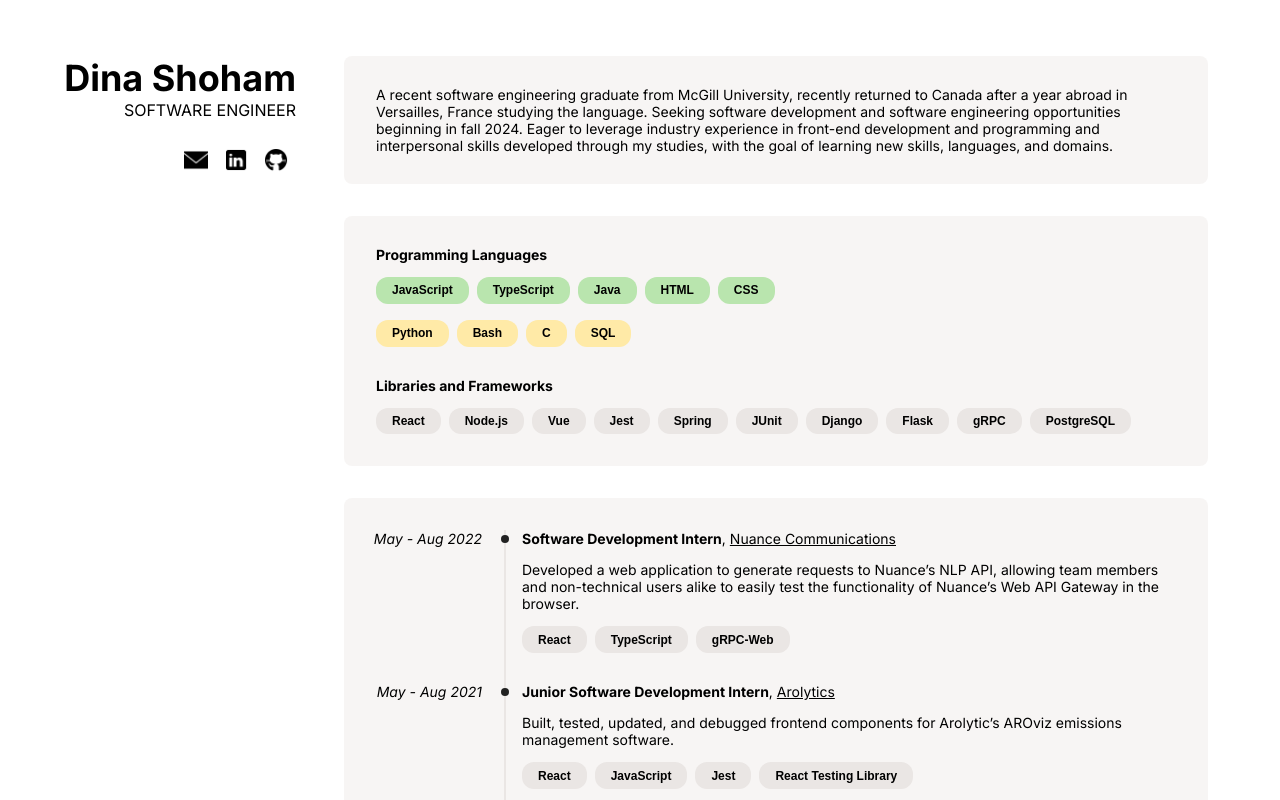
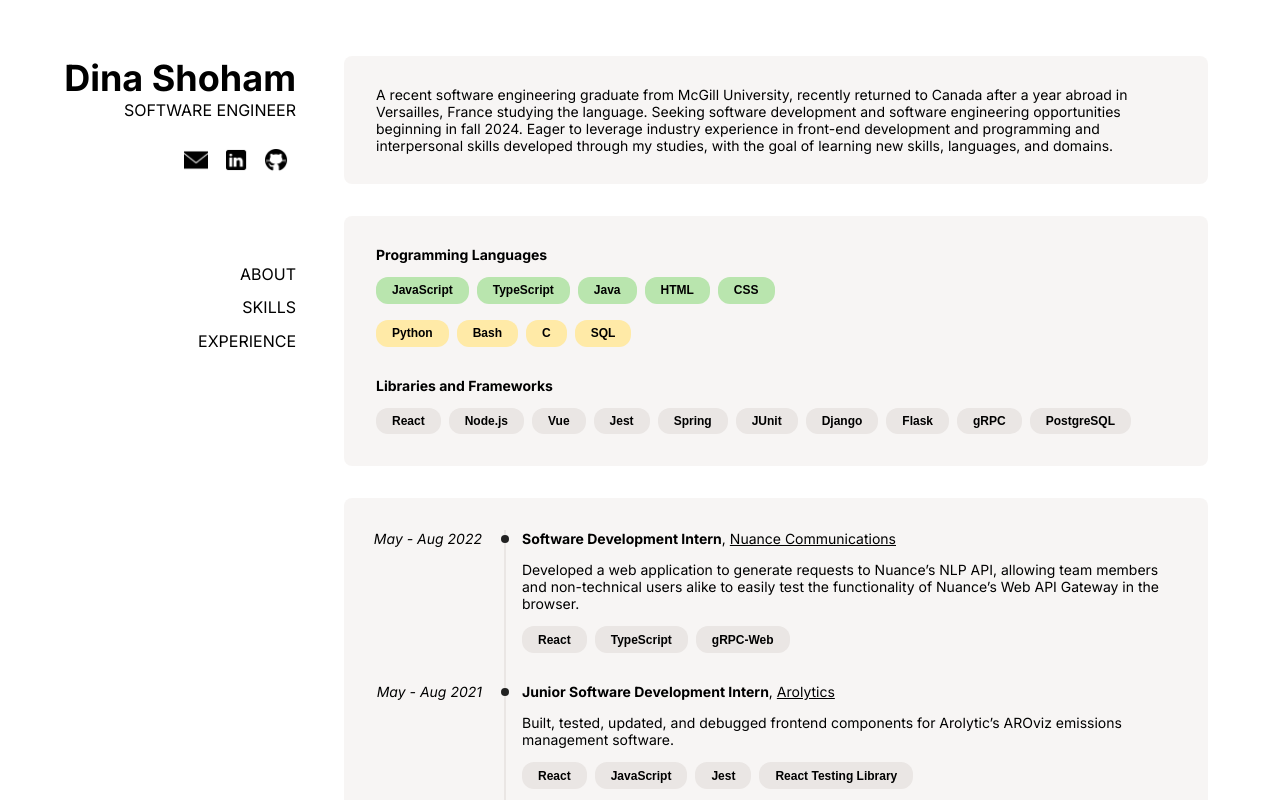
Before and after one commit to dina-shoham/personal-website, a Vue app: page / in a window 1280 px wide. Shown: the top 800 px of the page. Built offline with nearby package versions, Linux system fonts and the light colour scheme.

Commit message:
started table of contents

```diff
--- a/src/App.vue
+++ b/src/App.vue
@@ -3,21 +3,31 @@ import Header from './components/Header.vue'
 import SectionAbout from './components/SectionAbout.vue'
 import SectionSkills from './components/SectionSkills.vue'
 import SectionExperience from './components/SectionExperience.vue'
+import Contents from './components/Contents.vue'
 </script>
 
 <template>
   <div class="page">
     <div class="sidebar">
       <Header name="Dina Shoham" title="Software Engineer"></Header>
+      <br />
+      <Contents
+        :items="[
+          { text: 'About', id: 'about' },
+          { text: 'Skills', id: 'skills' },
+          { text: 'Experience', id: 'experience' }
+        ]"
+      >
+      </Contents>
     </div>
     <div class="content">
-      <div class="section">
+      <div class="section" id="about">
         <SectionAbout></SectionAbout>
       </div>
-      <div class="section">
+      <div class="section" id="skills">
         <SectionSkills></SectionSkills>
       </div>
-      <div class="section">
+      <div class="section" id="experience">
         <SectionExperience></SectionExperience>
       </div>
     </div>
--- a/src/components/Contents.vue
+++ b/src/components/Contents.vue
@@ -1,5 +1,24 @@
-<script setup></script>
+<script setup>
+defineProps({
+  items: { type: Array, required: true }
+})
+</script>
 
-<template></template>
+<template>
+  <li class="content-li" v-for="item in items">
+    <a :href="`#${item.id}`"
+      ><h2 class="content-item">{{ item.text }}</h2></a
+    >
+  </li>
+</template>
 
-<style></style>
+<style>
+.content-item:hover {
+  font-weight: 700;
+}
+
+.content-li {
+  list-style-type: none;
+  text-align: right;
+}
+</style>
--- a/src/components/Header.vue
+++ b/src/components/Header.vue
@@ -26,5 +26,6 @@ h2 {
 .header {
   /* margin: 1rem; */
   float: right;
+  margin: 0rem 0rem 5rem 0rem;
 }
 </style>
--- a/src/components/Links.vue
+++ b/src/components/Links.vue
@@ -5,10 +5,10 @@
     <a href="mailto:dina.shoham@gmail.com">
       <img src="../assets/email.png" />
     </a>
-    <a href="https://linkedin.com/in/dina-shoham">
+    <a href="https://linkedin.com/in/dina-shoham" target="_blank">
       <img src="../assets/linkedin.png" />
     </a>
-    <a href="https://github.com/dina-shoham">
+    <a href="https://github.com/dina-shoham" target="_blank">
       <img src="../assets/github.png" />
     </a>
   </div>
```
